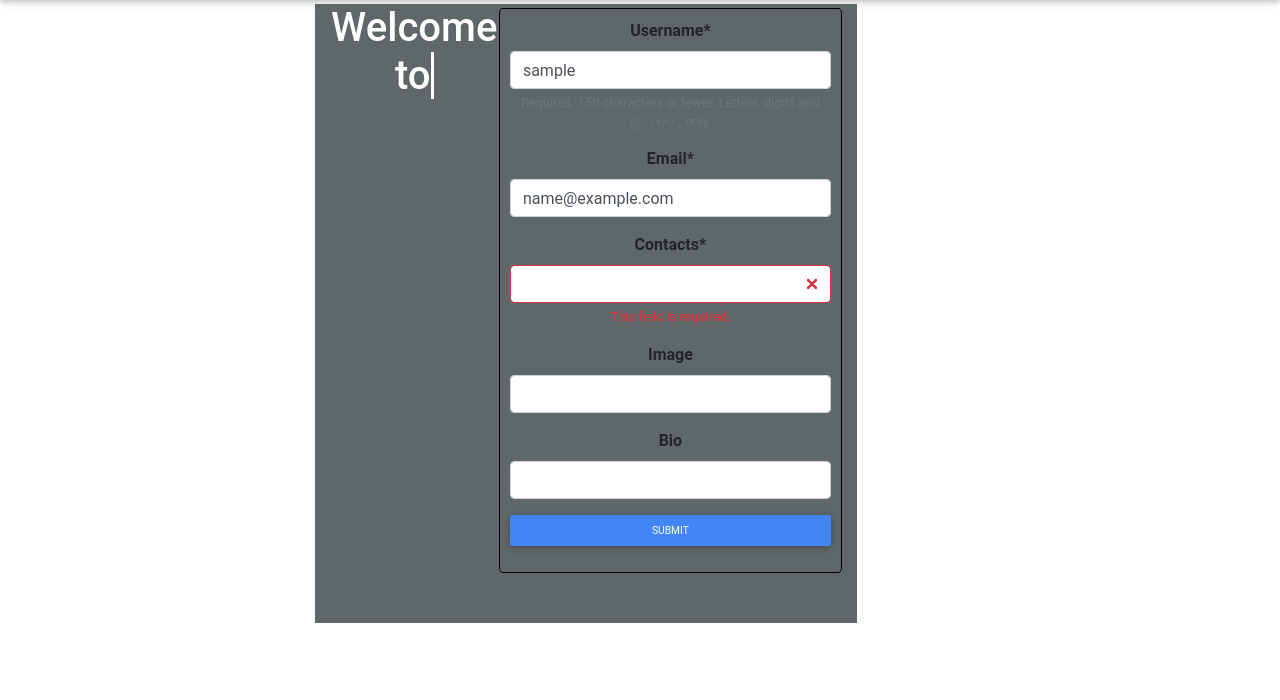
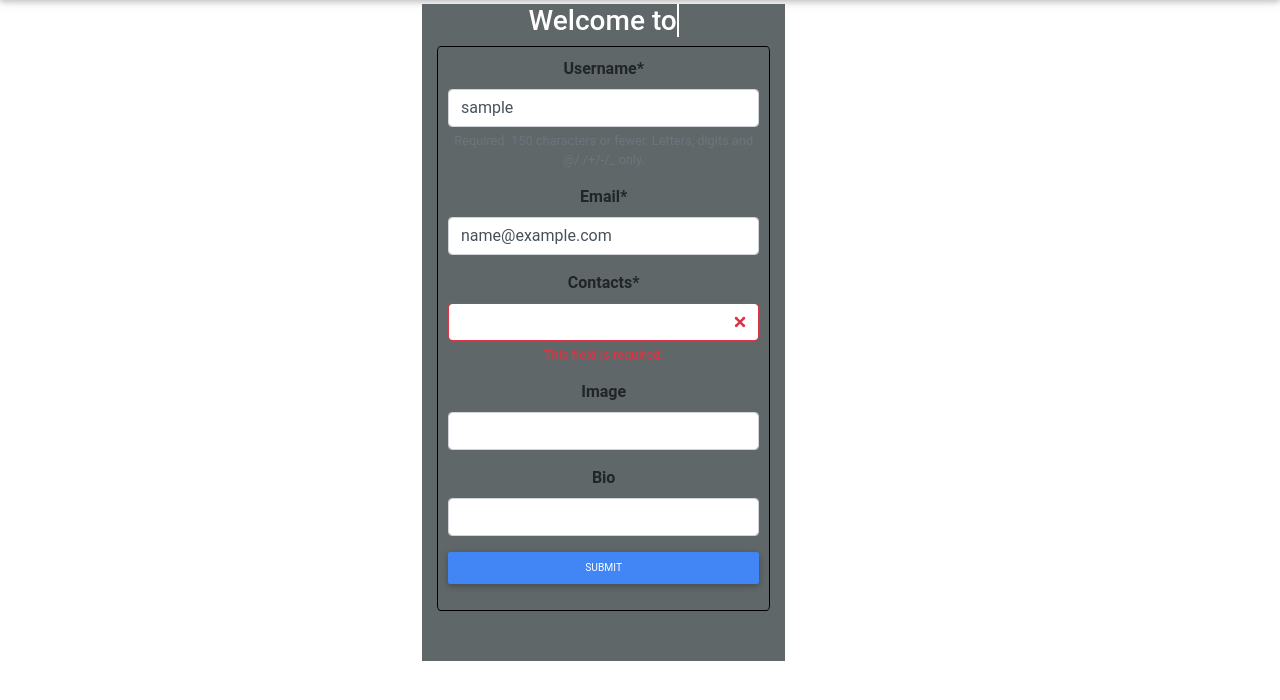
Before and after one commit to omololevy/E-books, a Django app: page /create_profile/ in a window 1280 px wide. Shown: the part 65-765 px from the top of the page. Run offline with Django 3.2, Linux system fonts and the light colour scheme; the visitor is signed in with stand-in values (Sample User, id 1); data comes from the database, SQL or seed files in the repository; some libraries are stand-ins or nearby versions; some web fonts are replaced.

Commit message:
Added styling

```diff
--- a/library/templates/create_profile.html
+++ b/library/templates/create_profile.html
@@ -95,15 +95,15 @@
 
 <div class="container-fluid mb-0 d-flex justify-content-center">
     <div class="row">
-        <div class="col-md-10 d-flex justify-content-center">
-            <h1> <strong>
+        <div class="col-md-10 ">
+            <h3> <strong>
                     <a href="" class="typewrite" data-period="2000" data-type='[ "Hello, {{user.username|capfirst}}.",
                         "Welcome to E-library.",
                         "Update your profile."]'>
                         <span class="wrap"></span>
                     </a>
                 </strong>
-            </h1>
+            </h3>
 
             <form action="{% url 'create_profile' %}" class="form-group mt-1" method="post"
                 enctype="multipart/form-data">
```
